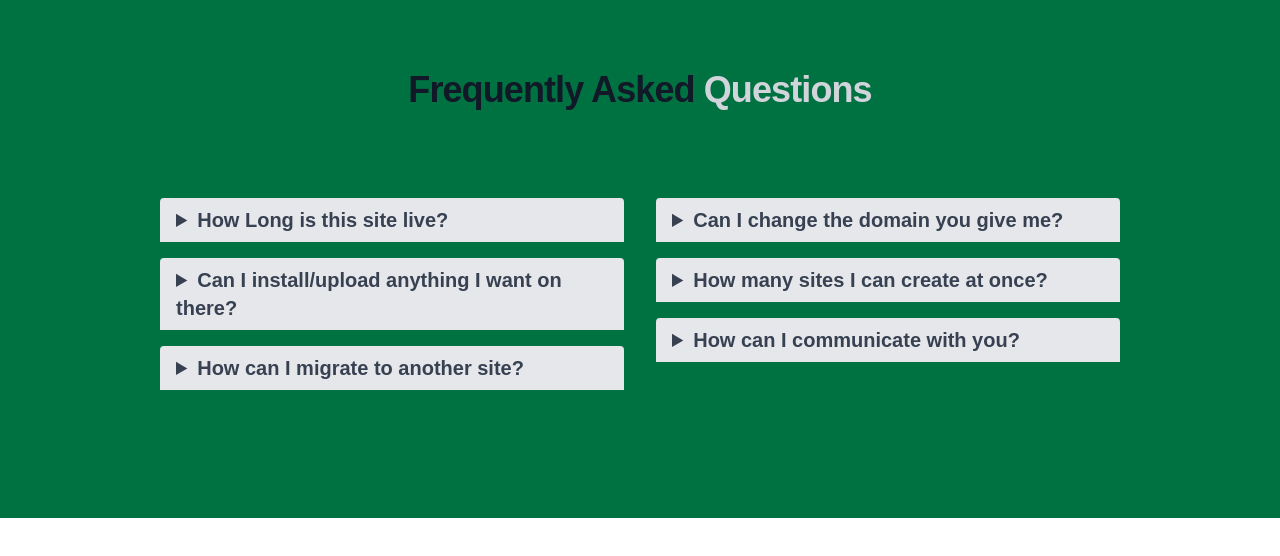
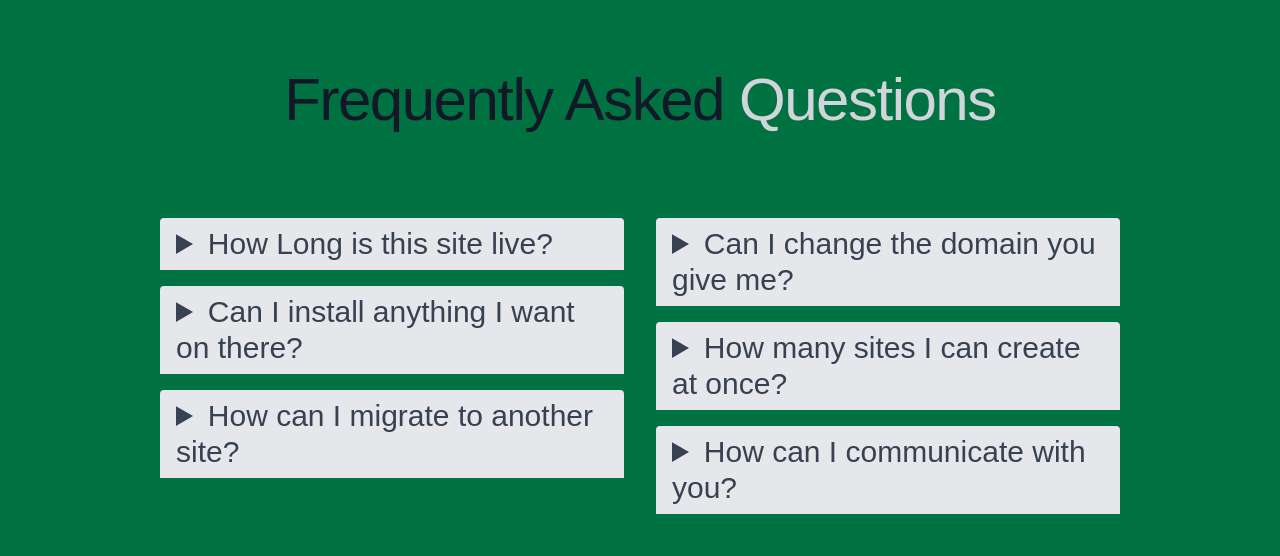
Before and after one commit to ICEFOSS/hackfit, a React (Create React App) app: page / in a window 1280 px wide. Shown: the part 4938-5494 px from the top of the page. Before the commit the page ends 5456 px from the top, so only its background shows below. Built offline with nearby package versions, Linux system fonts and the light colour scheme.

Commit message:
Made the components bigger

```diff
--- a/src/components/faq.js
+++ b/src/components/faq.js
@@ -4,40 +4,49 @@ export default function Faq() {
       <section class="text-gray-700">
         <div class="container px-5 py-24 mx-auto">
           <div class="text-center mb-20">
-            <h3 class="text-center text-3xl sm:text-4xl leading-normal font-extrabold tracking-tight text-gray-900">
+            <h3 class="text-center text-4xl sm:text-6xl leading-normal tracking-tight text-gray-900">
               Frequently Asked <span class="text-gray-300">Questions</span>
             </h3>
           </div>
           <div class="flex flex-wrap lg:w-4/5 sm:mx-auto sm:mb-2 -mx-2">
             <div class="w-full lg:w-1/2 px-4 py-2">
               <details class="mb-4">
-                <summary class="text-xl font-semibold rounded-t transition duration-200 hover:scale-105 bg-gray-200 py-2 px-4">
+                <summary class="text-3xl rounded-t transition duration-200 hover:scale-105 bg-gray-200 py-2 px-4">
                   How Long is this site live?
                 </summary>
 
-                <p class="bg-slate-300 rounded-b px-2">
+                <p
+                  class="text-2xl bg-slate-300 rounded-b p-4 px-6"
+                  style={{ fontFamily: "sans-serif" }}
+                >
                   Laboris qui labore cillum culpa in sunt quis sint veniam.
                   Dolore ex aute deserunt esse ipsum elit aliqua. Aute quis
                   minim velit nostrud pariatur culpa magna in aute.
                 </p>
               </details>
               <details class="mb-4">
-                <summary class="text-xl font-semibold rounded-t transition duration-200 hover:scale-105 bg-gray-200 py-2 px-4">
-                  Can I install/upload anything I want on there?
+                <summary class="text-3xl rounded-t transition duration-200 hover:scale-105 bg-gray-200 py-2 px-4">
+                  Can I install anything I want on there?
                 </summary>
 
-                <p class="bg-slate-300 rounded-b px-2">
+                <p
+                  class="text-2xl bg-slate-300 rounded-b p-4 px-6"
+                  style={{ fontFamily: "sans-serif" }}
+                >
                   Laboris qui labore cillum culpa in sunt quis sint veniam.
                   Dolore ex aute deserunt esse ipsum elit aliqua. Aute quis
                   minim velit nostrud pariatur culpa magna in aute.
                 </p>
               </details>
               <details class="mb-4">
-                <summary class="text-xl font-semibold rounded-t transition duration-200 hover:scale-105 bg-gray-200 py-2 px-4">
+                <summary class="text-3xl rounded-t transition duration-200 hover:scale-105 bg-gray-200 py-2 px-4">
                   How can I migrate to another site?
                 </summary>
 
-                <p class="bg-slate-300 rounded-b px-2">
+                <p
+                  class="text-2xl bg-slate-300 rounded-b p-4 px-6"
+                  style={{ fontFamily: "sans-serif" }}
+                >
                   Laboris qui labore cillum culpa in sunt quis sint veniam.
                   Dolore ex aute deserunt esse ipsum elit aliqua. Aute quis
                   minim velit nostrud pariatur culpa magna in aute.
@@ -46,33 +55,42 @@ export default function Faq() {
             </div>
             <div class="w-full lg:w-1/2 px-4 py-2">
               <details class="mb-4">
-                <summary class="text-xl font-semibold rounded-t transition duration-200 hover:scale-105 bg-gray-200 py-2 px-4">
+                <summary class="text-3xl rounded-t transition duration-200 hover:scale-105 bg-gray-200 py-2 px-4">
                   Can I change the domain you give me?
                 </summary>
 
-                <p class="bg-slate-300 rounded-b px-2">
+                <p
+                  class="text-2xl bg-slate-300 rounded-b p-4 px-6"
+                  style={{ fontFamily: "sans-serif" }}
+                >
                   Laboris qui labore cillum culpa in sunt quis sint veniam.
                   Dolore ex aute deserunt esse ipsum elit aliqua. Aute quis
                   minim velit nostrud pariatur culpa magna in aute.
                 </p>
               </details>
               <details class="mb-4">
-                <summary class="text-xl font-semibold rounded-t transition duration-200 hover:scale-105 bg-gray-200 py-2 px-4">
+                <summary class="text-3xl rounded-t transition duration-200 hover:scale-105 bg-gray-200 py-2 px-4">
                   How many sites I can create at once?
                 </summary>
 
-                <p class="bg-slate-300 rounded-b px-2">
+                <p
+                  class="text-2xl bg-slate-300 rounded-b p-4 px-6"
+                  style={{ fontFamily: "sans-serif" }}
+                >
                   Laboris qui labore cillum culpa in sunt quis sint veniam.
                   Dolore ex aute deserunt esse ipsum elit aliqua. Aute quis
                   minim velit nostrud pariatur culpa magna in aute.
                 </p>
               </details>
               <details class="mb-4">
-                <summary class="text-xl font-semibold rounded-t transition duration-200 hover:scale-105 bg-gray-200 py-2 px-4">
+                <summary class="text-3xl rounded-t transition duration-200 hover:scale-105 bg-gray-200 py-2 px-4">
                   How can I communicate with you?
                 </summary>
 
-                <p class="bg-slate-300 rounded-b px-2">
+                <p
+                  class="text-2xl bg-slate-300 rounded-b p-4 px-6"
+                  style={{ fontFamily: "sans-serif" }}
+                >
                   Laboris qui labore cillum culpa in sunt quis sint veniam.
                   Dolore ex aute deserunt esse ipsum elit aliqua. Aute quis
                   minim velit nostrud pariatur culpa magna in aute.
```
